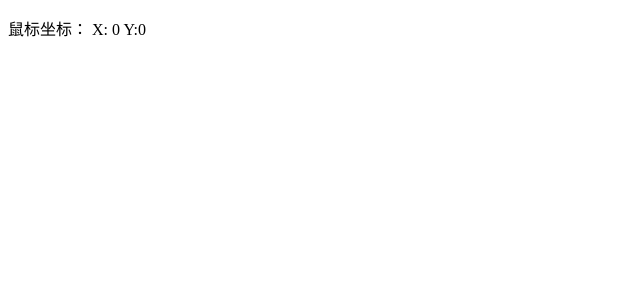
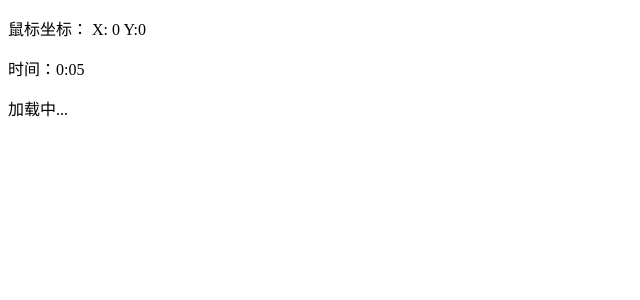
Before and after one commit to johnnywwy/react-ts-demo, a React (Vite) app: page / in a window 1280 px wide. Shown: the top 300 px of the page, without its empty margins (0-640 px from the left). Built offline with nearby package versions, Linux system fonts and the light colour scheme.

Commit message:
feat: 自定义模拟异步hooks

```diff
--- a/src/App.tsx
+++ b/src/App.tsx
@@ -7,8 +7,11 @@
 // import UseCallBackDemo from './test/useCallBackDemo'
 
 import { useMouseHooks } from './hooks/useMouseHooks'
+import { useAsyncGetInfo } from './hooks/useAsyncGetInfo'
+
 function App() {
   const { x, y } = useMouseHooks()
+  const { time, loading, data } = useAsyncGetInfo()
   // const [count, setCount] = useState(0)
 
   // // const a = 100
@@ -22,6 +25,8 @@ function App() {
       <p>
         鼠标坐标： X: {x} Y:{y}
       </p>
+      <p>时间：{time}</p>
+      <p>{loading ? '加载中...' : data}</p>
       {/* <List1 /> */}
       {/* <StateDemo /> */}
       {/* <UseRefDemo /> */}
--- /dev/null
+++ b/src/hooks/useAsyncGetInfo.ts
@@ -0,0 +1,60 @@
+import { useEffect, useState, useRef } from 'react'
+
+type GetInfoFunction = () => Promise<string>
+
+export const getInfo: GetInfoFunction = () => {
+  return new Promise(resolve => {
+    setTimeout(() => {
+      resolve('当前的时间为：' + Date.now().toString())
+      // reject('error')
+    }, Math.random() * 10000)
+  })
+}
+
+const formatTime = (milliseconds: number): string => {
+  const totalSeconds = Math.floor(milliseconds / 1000)
+  const minutes = Math.floor(totalSeconds / 60)
+  const seconds = totalSeconds % 60
+  return `${minutes}:${seconds.toString().padStart(2, '0')}`
+}
+
+export const useAsyncGetInfo = () => {
+  const [data, setData] = useState<string>('')
+  const [loading, setLoading] = useState(false)
+  const [time, setTime] = useState('')
+  const timerIdRef = useRef<number | null>(null)
+
+  useEffect(() => {
+    // 页面加载时开始计时
+    const startTime = Date.now()
+    timerIdRef.current = setInterval(() => {
+      const currentTime = Date.now() - startTime
+      setTime(formatTime(currentTime))
+    }, 1000)
+
+    // 在组件卸载时清除计时器
+    return () => {
+      if (timerIdRef.current !== null) {
+        clearInterval(timerIdRef.current)
+      }
+    }
+  }, [])
+
+  useEffect(() => {
+    setLoading(true)
+    getInfo().then(res => {
+      setLoading(false)
+      setData(res)
+      // 请求成功后停止计时器
+      if (timerIdRef.current !== null) {
+        clearInterval(timerIdRef.current)
+      }
+    })
+  }, [])
+
+  return {
+    time,
+    data,
+    loading,
+  }
+}
```
